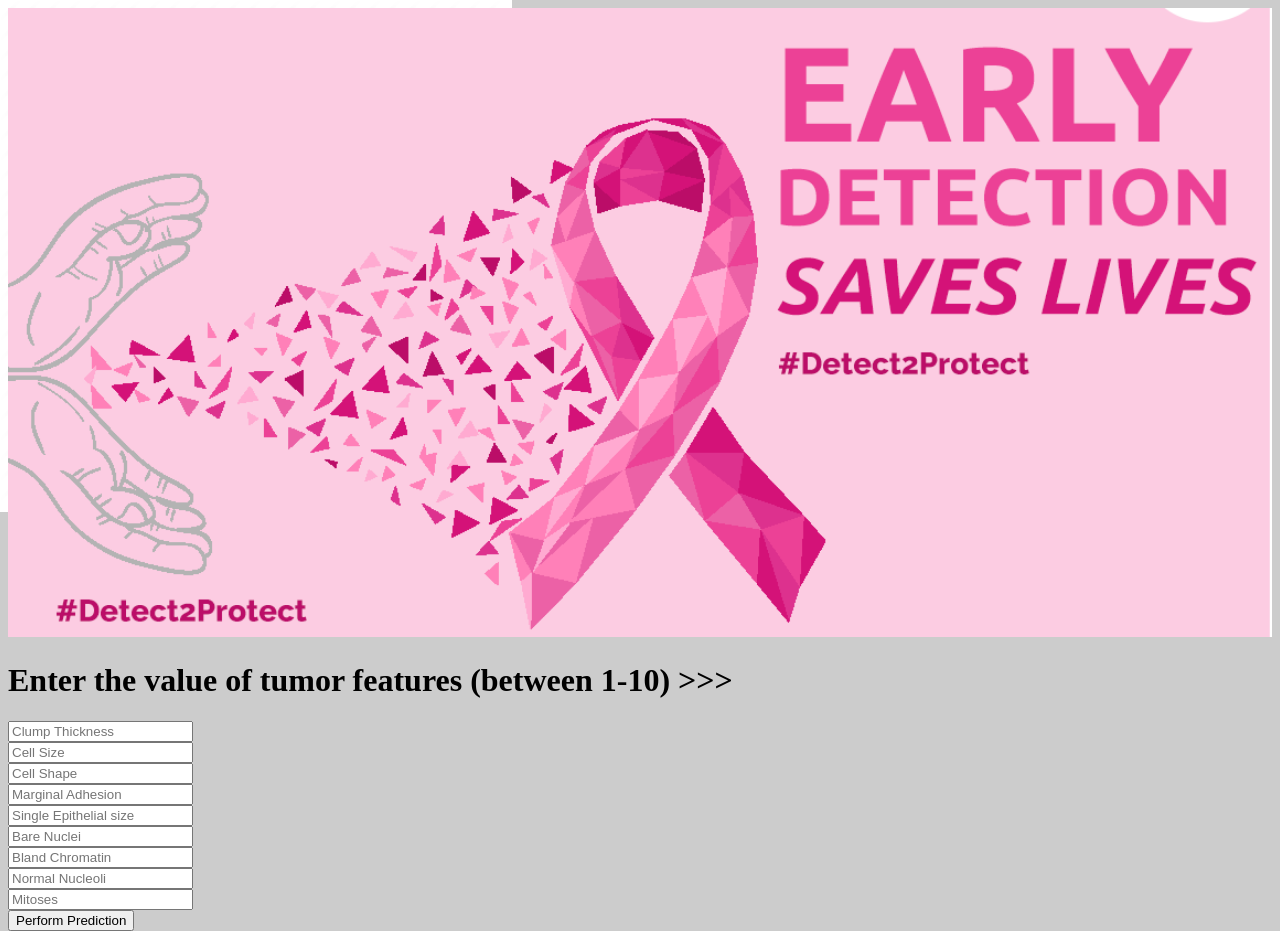
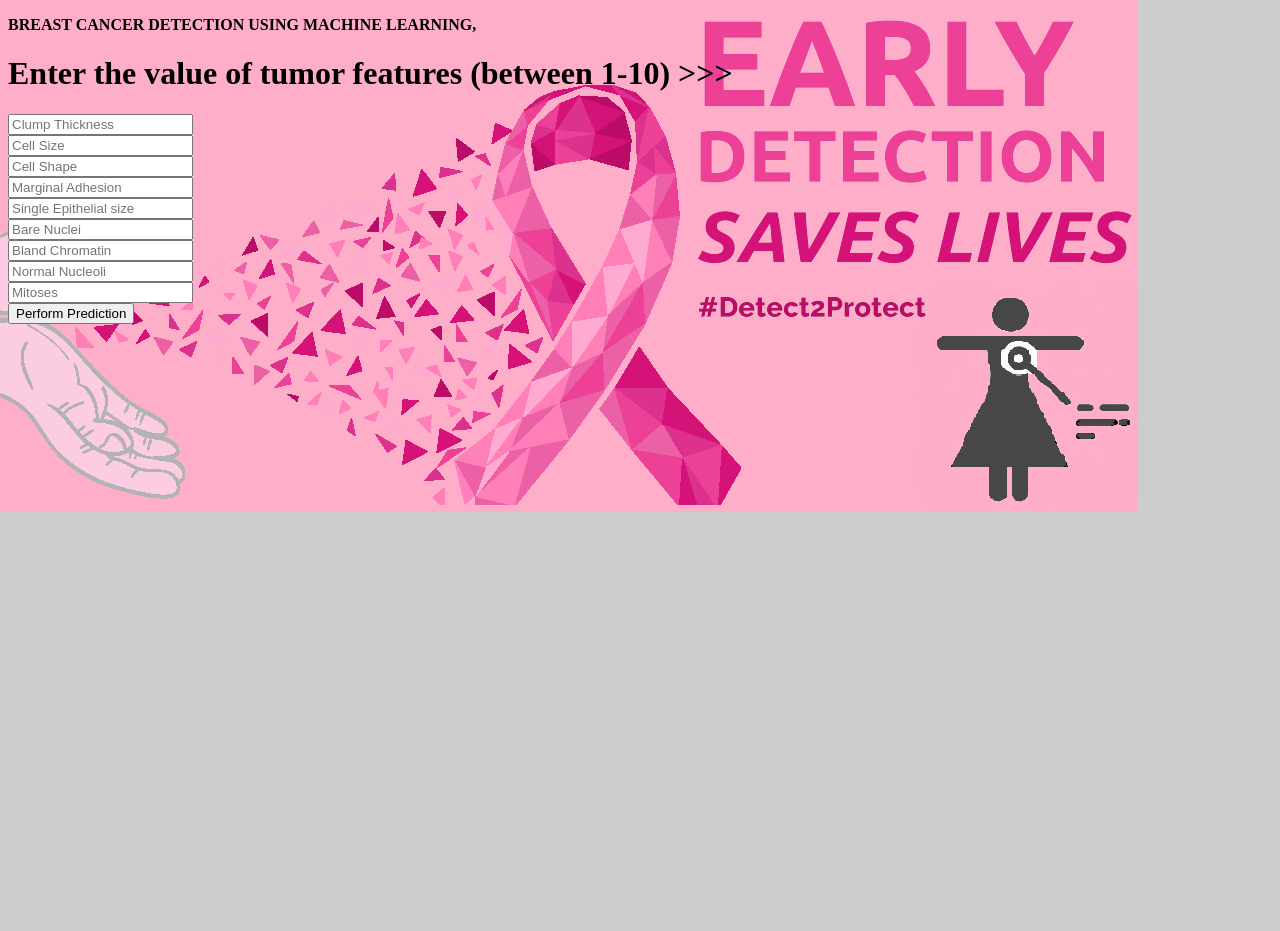
Before and after one commit to prathibha07/Breast-Cancer-Detection, a Flask app: page / in a window 1280 px wide. After the commit the page ends 512 px from the top, so only its background shows below. Run offline with Flask 2, Linux system fonts and the light colour scheme; parts of the project's set-up code (start-up, migrations or seed data) failed here and were passed over.

Commit message:
Update index.html

```diff
--- a/templates/index.html
+++ b/templates/index.html
@@ -9,8 +9,8 @@
   <style>
     /* CSS code for button */
     body {
-      height: 200px;
-      background-image: url('static/bcd2.png');
+      height: 300px;
+      background-image: url('static/breast-cancer1.png');
       background-color: #cccccc;
       background-repeat: no-repeat;
       background-attachment: fixed;
@@ -43,19 +43,14 @@
 
 <body>
 
-  <!-- background-->
-  <div>
-    <img src="static/breast-cancer.png" class="w3-border w3-padding" alt="Breast Cancer Detection" style="width:100%">
-  </div>
-
-
  <div class="login">
 
     <!-- Get input to predict cancer -->
-
+	<p> <strong> BREAST CANCER DETECTION USING MACHINE LEARNING,</strong></p>
     <h1>Enter the value of tumor features (between 1-10) >>></h1>
     <form action="{{ url_for('predict')}}" method="POST">
         <!-- <input type="text" name="comment"/> -->
+
     	<input type="text" name="clump_thickness" placeholder="Clump Thickness" required="required" /><br>
       <input type="text" name="cell_size" placeholder="Cell Size" required="required" /><br>
       <input type="text" name="cell_shape" placeholder="Cell Shape" required="required" /><br>
```
